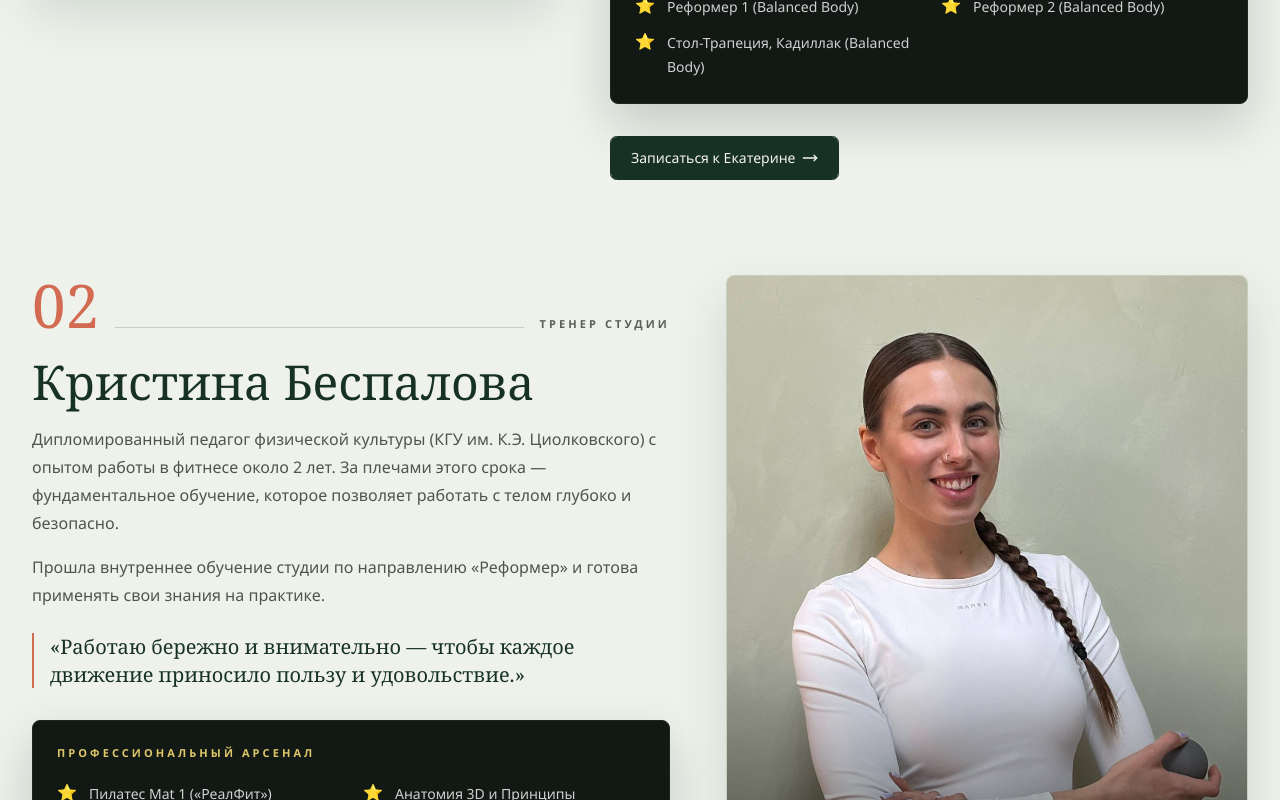
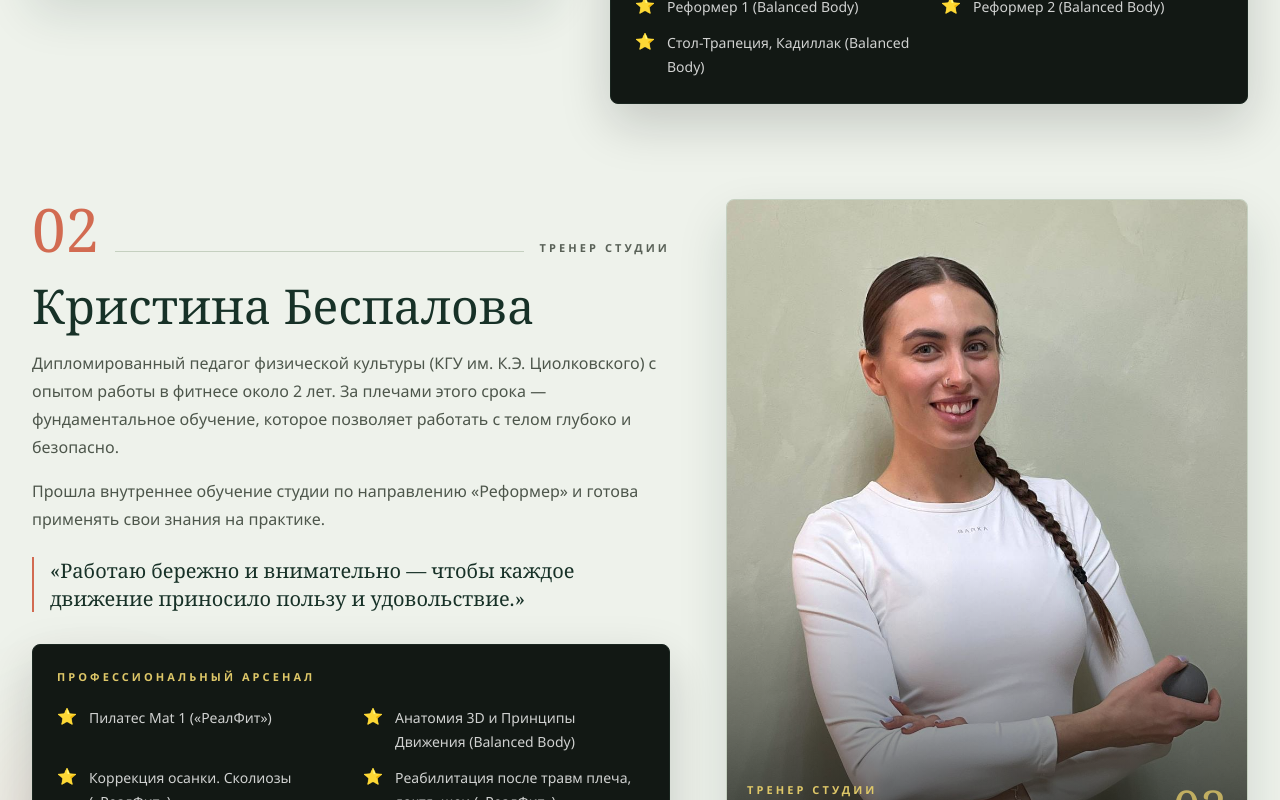
Before and after one commit to Hromsi/flow-pilates, a Next.js app: page / in a window 1280 px wide. Shown: the part 4760-5560 px from the top of the page. Built offline with nearby package versions, Linux system fonts and the light colour scheme.

Commit message:
refactor: remove CTA buttons from trainer sections in page.tsx
- Eliminated the call-to-action buttons for booking trainers to streamline the layout.
- Adjusted the trainer data structure by removing the CTA properties for improved clarity and focus on trainer information.

```diff
--- a/src/app/page.tsx
+++ b/src/app/page.tsx
@@ -150,7 +150,6 @@ const trainers = [
       "Реформер 2 (Balanced Body)",
       "Стол-Трапеция, Кадиллак (Balanced Body)",
     ],
-    cta: { label: "Записаться к Екатерине", href: bookingLink },
   },
   {
     index: "02",
@@ -170,7 +169,6 @@ const trainers = [
       "Коррекция осанки. Сколиозы («РеалФит»)",
       "Реабилитация после травм плеча, локтя, шеи («РеалФит»)",
     ],
-    cta: { label: "Записаться к Кристине", href: bookingLink },
   },
 ];
 
@@ -833,19 +831,6 @@ export default function Home() {
                           ))}
                         </ul>
                       </div>
-
-                      <a
-                        href={trainer.cta.href}
-                        target="_blank"
-                        rel="noreferrer"
-                        className={cn(
-                          buttonVariants({ size: "lg" }),
-                          "hover-lift-soft mt-8 h-11 w-fit rounded-md border border-[#173127] bg-[#173127] px-5 text-sm text-[#f6f4ee] hover:bg-[#214133]",
-                        )}
-                      >
-                        {trainer.cta.label}
-                        <MoveRight className="size-4" />
-                      </a>
                     </div>
                   </article>
                 </Reveal>
```
